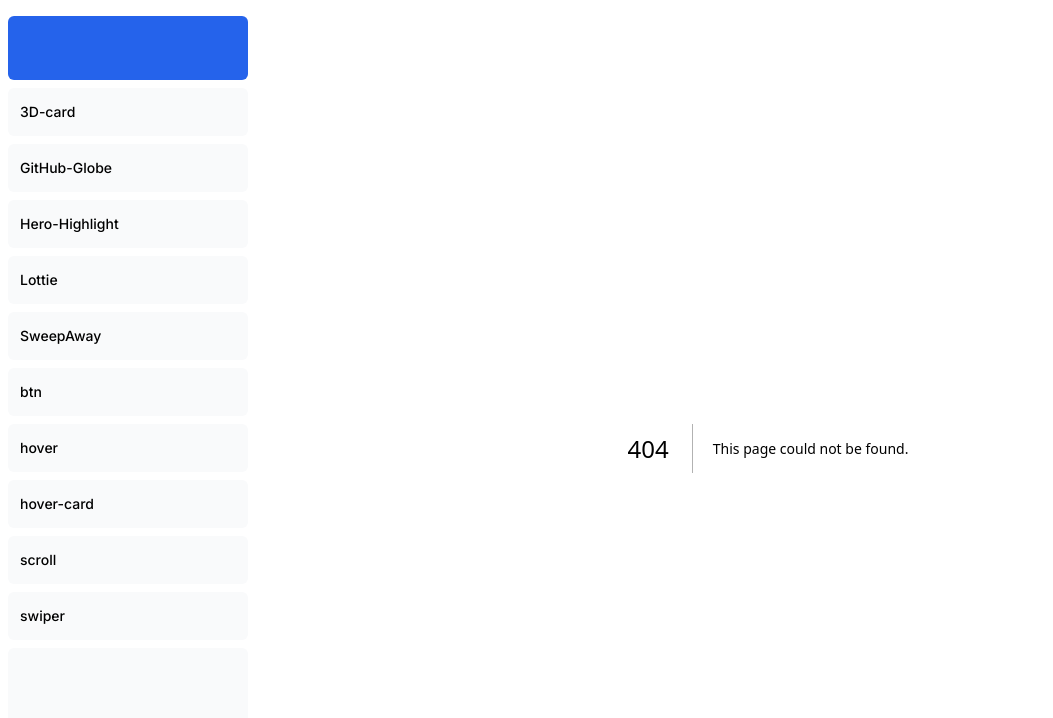
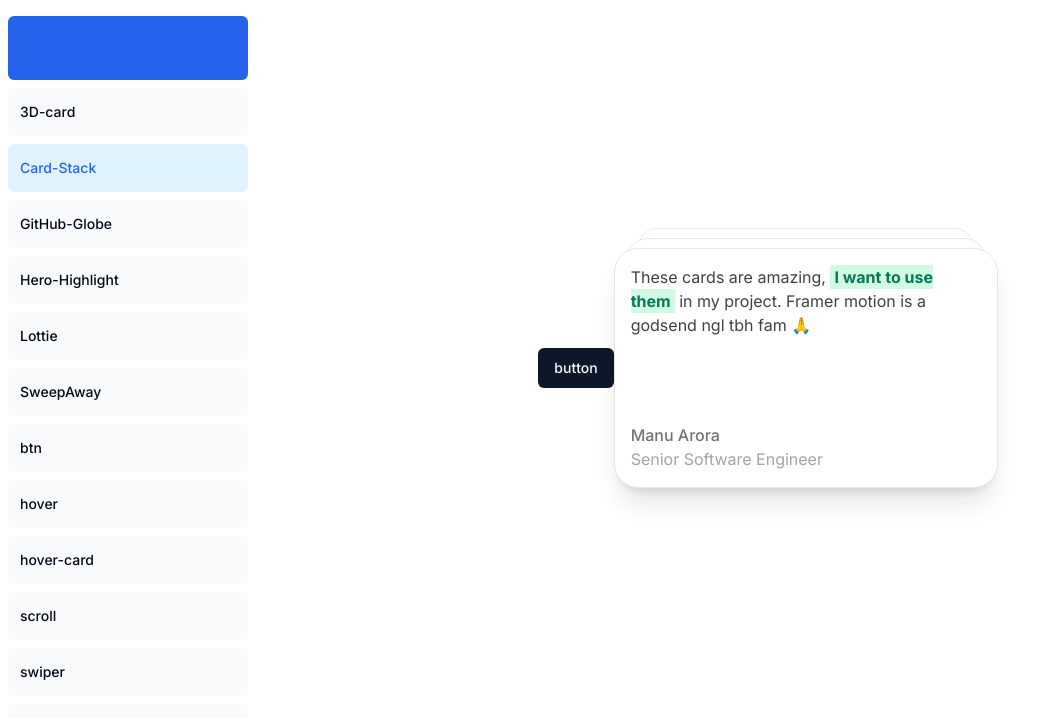
Before and after one commit to JeromeD3/lottie, a Next.js app: page /Card-Stack in a window 1280 px wide. Before the commit this address had no page. Shown: the top 718 px of the page, without its empty margins (0-1053 px from the left). Built offline with nearby package versions, Linux system fonts and the light colour scheme.

Commit message:
feat: card

```diff
--- /dev/null
+++ b/app/Card-Stack/page.tsx
@@ -0,0 +1,72 @@
+"use client";
+import { CardStack } from "../ui/card-stack";
+import { cn } from "@/lib/utils";
+export default function CardStackDemo() {
+
+  return (
+    <div className="h-[40rem] flex items-center justify-center w-full">
+      <CardStack items={CARDS} />
+    </div>
+  );
+}
+
+// Small utility to highlight the content of specific section of a testimonial content
+export const Highlight = ({
+  children,
+  className,
+}: {
+  children: React.ReactNode;
+  className?: string;
+}) => {
+  return (
+    <span
+      className={cn(
+        "font-bold bg-emerald-100 text-emerald-700 dark:bg-emerald-700/[0.2] dark:text-emerald-500 px-1 py-0.5",
+        className
+      )}
+    >
+      {children}
+    </span>
+  );
+};
+
+const CARDS = [
+  {
+    id: 0,
+    name: "Manu Arora",
+    designation: "Senior Software Engineer",
+    content: (
+      <p>
+        These cards are amazing, <Highlight>I want to use them</Highlight> in my
+        project. Framer motion is a godsend ngl tbh fam 🙏
+      </p>
+    ),
+  },
+  {
+    id: 1,
+    name: "Elon Musk",
+    designation: "Senior Shitposter",
+    content: (
+      <p>
+        I dont like this Twitter thing,{" "}
+        <Highlight>deleting it right away</Highlight> because yolo. Instead, I
+        would like to call it <Highlight>X.com</Highlight> so that it can easily
+        be confused with adult sites.
+      </p>
+    ),
+  },
+  {
+    id: 2,
+    name: "Tyler Durden",
+    designation: "Manager Project Mayhem",
+    content: (
+      <p>
+        The first rule of
+        <Highlight>Fight Club</Highlight> is that you do not talk about fight
+        club. The second rule of
+        <Highlight>Fight club</Highlight> is that you DO NOT TALK about fight
+        club.
+      </p>
+    ),
+  },
+];
--- /dev/null
+++ b/app/ui/card-stack.tsx
@@ -0,0 +1,81 @@
+"use client";
+import { useEffect, useState } from "react";
+import { motion } from "framer-motion";
+import { Button } from "@/components/ui/button";
+
+let interval: any;
+
+type Card = {
+  id: number;
+  name: string;
+  designation: string;
+  content: React.ReactNode;
+};
+
+export const CardStack = ({
+  items,
+  offset,
+  scaleFactor,
+}: {
+  items: Card[];
+  offset?: number;
+  scaleFactor?: number;
+}) => {
+  const CARD_OFFSET = offset || 10;
+  const SCALE_FACTOR = scaleFactor || 0.06;
+  const [cards, setCards] = useState<Card[]>(items);
+
+  const startFlipping = () => {
+
+    setCards((prevCards: Card[]) => {
+      const newArray = [...prevCards]; // create a copy of the array
+      newArray.unshift(newArray.pop()!); // move the last element to the front
+      return newArray;
+    });
+    // interval = setInterval(() => {
+    //   setCards((prevCards: Card[]) => {
+    //     const newArray = [...prevCards]; // create a copy of the array
+    //     newArray.unshift(newArray.pop()!); // move the last element to the front
+    //     return newArray;
+    //   });
+    // }, 5000);
+  };
+
+  return (
+    <>
+
+    <Button onClick={startFlipping}>button</Button>
+      <div className="relative  h-60 w-60 md:h-60 md:w-96">
+        {cards.map((card, index) => {
+          return (
+            <motion.div
+              key={card.id}
+              className="absolute dark:bg-black bg-white h-60 w-60 md:h-60 md:w-96 rounded-3xl p-4 shadow-xl border border-neutral-200 dark:border-white/[0.1]  shadow-black/[0.1] dark:shadow-white/[0.05] flex flex-col justify-between"
+              style={{
+                transformOrigin: "top center",
+              }}
+              animate={{
+                top: index * -CARD_OFFSET,
+                scale: 1 - index * SCALE_FACTOR, // decrease scale for cards that are behind
+                zIndex: cards.length - index, //  decrease z-index for the cards that are behind
+              }}
+            >
+              <div className="font-normal text-neutral-700 dark:text-neutral-200">
+                {card.content}
+              </div>
+              <div>
+                <p className="text-neutral-500 font-medium dark:text-white">
+                  {card.name}
+                </p>
+                <p className="text-neutral-400 font-normal dark:text-neutral-200">
+                  {card.designation}
+                </p>
+              </div>
+            </motion.div>
+          );
+        })}
+      </div>
+    </>
+  );
+
+};
```
